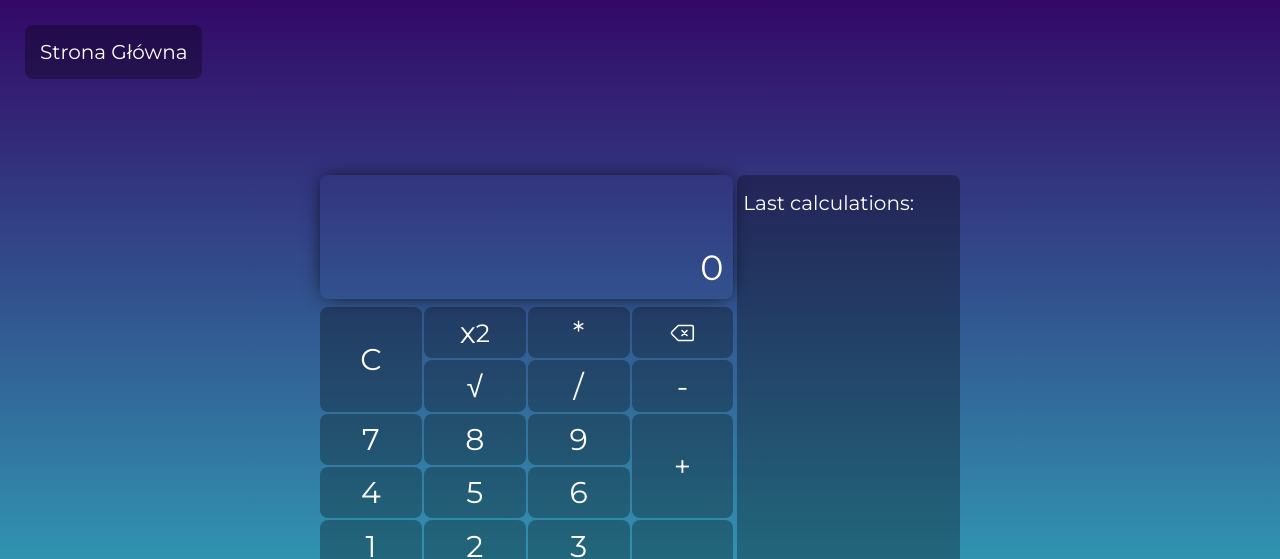
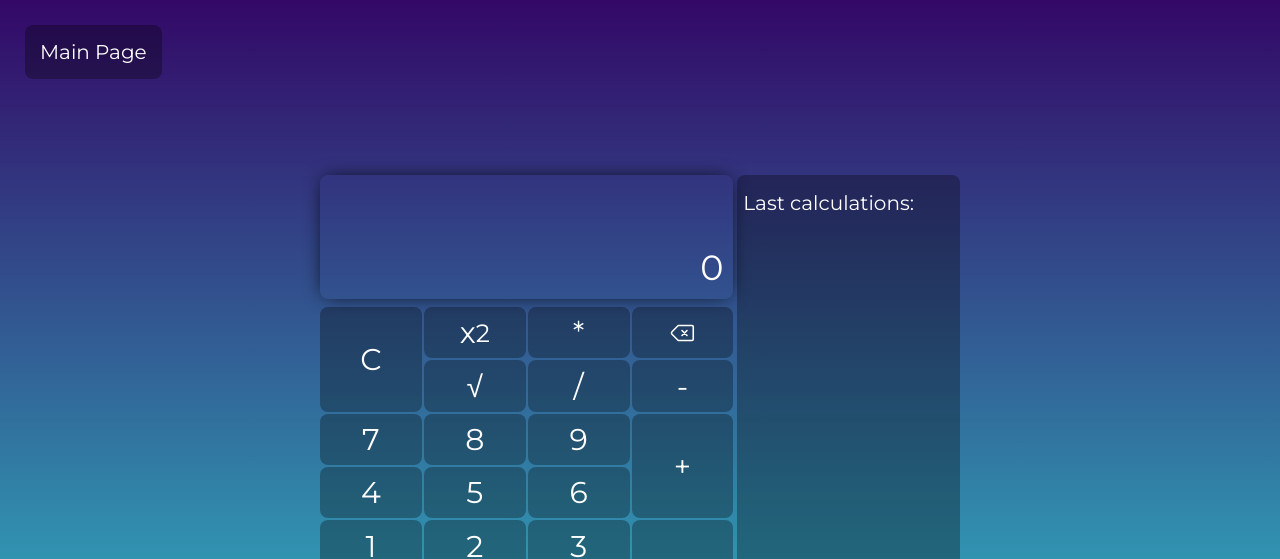
Before and after one commit to ZKuba94/Calculator, a website: page index.html in a window 1280 px wide. Shown: the top 559 px of the page. Drawn offline with Linux system fonts and the light colour scheme.

Commit message:
url adres updated

```diff
--- a/index.html
+++ b/index.html
@@ -8,12 +8,12 @@
     <link rel="preconnect" href="https://fonts.googleapis.com">
     <link rel="preconnect" href="https://fonts.gstatic.com" crossorigin>
     <link href="https://fonts.googleapis.com/css2?family=Montserrat:wght@400;700&display=swap" rel="stylesheet">
-    <title>App1 - kalkulator</title>
+    <title>Calculator</title>
     <link rel="stylesheet" href="./dist/css/main.min.css">
 </head>
 
 <body>
-    <div class="main-site"><a href="https://zkuba94.github.io/Portfolio-30-08-2022/">Strona Główna</a></div>
+    <div class="main-site"><a href="https://zkuba94.github.io/My-Site/">Main Page</a></div>
     <div class="container">
         <div class="calculator">
             <div class="calculator__top">
--- a/src/js/main.js
+++ b/src/js/main.js
@@ -12,8 +12,6 @@ const divideBtn = document.querySelector('.divide');
 const minusBtn = document.querySelector('.minus');
 const plusBtn = document.querySelector('.plus');
 const equalBtn = document.querySelector('.equal');
-// const zeroBtn = document.querySelector('.zero').textContent;
-// const doubleZeroBtn = document.querySelector('.double-zero').textContent;
 const dotBtn = document.querySelector('.dot');
 const lastsList = document.querySelector('.history__list');
 const btns = document.querySelectorAll('.calculator__down__btn, .equal');
```
